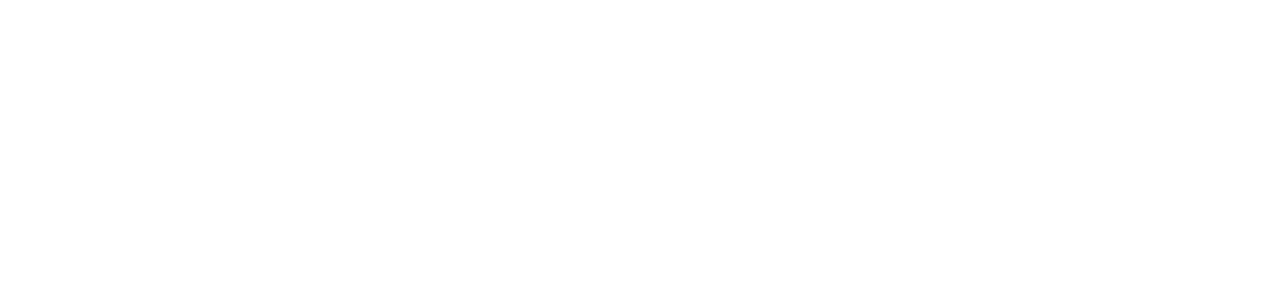
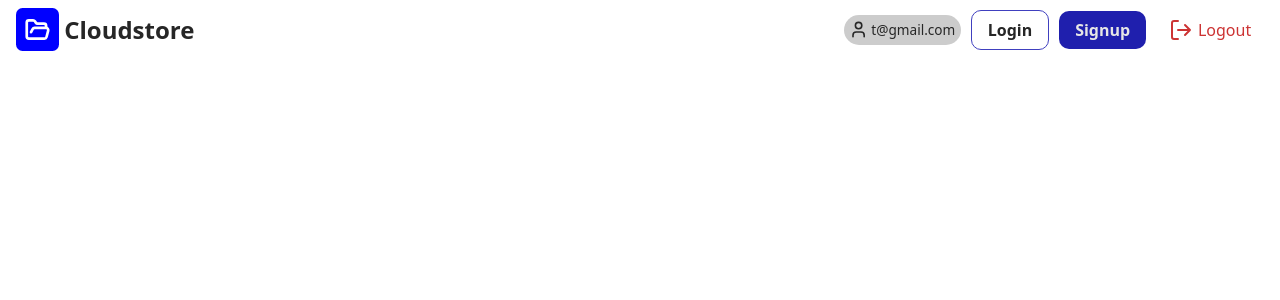
Before and after one commit to SaleamlakH/file-uploader, a React (Vite) app in the folder client/: page / in a window 1280 px wide. Shown: the top 300 px of the page. Built offline with nearby package versions, Linux system fonts and the light colour scheme.

Commit message:
feat(navbar): add navigation bar

```diff
--- a/client/src/App.tsx
+++ b/client/src/App.tsx
@@ -1,5 +1,11 @@
+import Navbar from './layout/navbar/Navbar';
+
 function App() {
-  return <div></div>;
+  return (
+    <>
+      <Navbar />
+    </>
+  );
 }
 
 export default App;
--- a/client/src/components/Icons.tsx
+++ b/client/src/components/Icons.tsx
@@ -113,7 +113,7 @@
 
 export const User = () => {
   return (
-    <svg xmlns="http://www.w3.org/2000/svg" width="200" height="200" viewBox="0 0 24 24">
+    <svg xmlns="http://www.w3.org/2000/svg" width="24" height="24" viewBox="0 0 24 24">
       <g
         fill="none"
         stroke="currentColor"
--- a/client/src/index.css
+++ b/client/src/index.css
@@ -0,0 +1,16 @@
+*,
+*::before,
+*::after {
+  box-sizing: border-box;
+}
+
+body {
+  margin: 0;
+  /* prettier-ignore */
+  font-family: system-ui, -apple-system, BlinkMacSystemFont, 'Segoe UI', Roboto, Oxygen, Ubuntu, Cantarell, 'Open Sans', 'Helvetica Neue', sans-serif;
+}
+
+a {
+  text-decoration: none;
+  color: inherit;
+}
--- /dev/null
+++ b/client/src/layout/navbar/Navbar.tsx
@@ -0,0 +1,35 @@
+import logoSvg from '../../assets/logo.svg';
+import { Logout as LogoutIcon, User as UserIcon } from '../../components/Icons';
+import style from './navbar.module.css';
+
+function Navbar() {
+  return (
+    <nav className={style.navbar}>
+      <a href="#" className={style.brand}>
+        <img src={logoSvg} alt="logo" />
+        <span>Cloudstore</span>
+      </a>
+
+      <div className={style.rightNav}>
+        <div className={style.user}>
+          <UserIcon />
+          t@gmail.com
+        </div>
+        <div className={style.links}>
+          <a href="#" className={style.login}>
+            Login
+          </a>
+          <a href="#" className={style.signup}>
+            Signup
+          </a>
+          <a href="#" className={style.logout}>
+            <LogoutIcon />
+            Logout
+          </a>
+        </div>
+      </div>
+    </nav>
+  );
+}
+
+export default Navbar;
--- /dev/null
+++ b/client/src/layout/navbar/navbar.module.css
@@ -0,0 +1,85 @@
+.navbar {
+  display: flex;
+  justify-content: space-between;
+  padding: 0.5em 1em;
+  color: hsl(0 0 15);
+}
+
+.brand {
+  display: flex;
+  align-items: center;
+  gap: 5px;
+  font-size: 1.5rem;
+  font-weight: 600;
+}
+
+.brand img {
+  height: 1.8em;
+}
+
+.rightNav {
+  display: flex;
+  align-items: center;
+  gap: 10px;
+}
+
+.user {
+  background-color: hsl(0 0 80);
+  padding: 0.4em;
+  border-radius: 5em;
+  display: flex;
+  align-items: center;
+  gap: 3px;
+  font-size: 0.85em;
+}
+
+.user svg {
+  width: 1.2rem;
+  height: 1.2rem;
+}
+
+.links {
+  font-size: 1rem;
+  display: flex;
+  align-items: center;
+  gap: 10px;
+}
+
+.login {
+  border: 1px solid hsl(240 50 50);
+  border-radius: 10px;
+  padding: 0.5em 1em;
+  font-weight: 700;
+}
+
+.login:hover,
+.login:focus {
+  background-color: hsl(0 0 85);
+}
+
+.signup {
+  background-color: hsl(240 70 40);
+  border-radius: 10px;
+  padding: 0.5em 1em;
+  color: hsl(0 0 90);
+  font-weight: 700;
+}
+
+.signup:hover,
+.signup:focus {
+  background-color: hsl(240 70 25);
+}
+
+.logout {
+  display: flex;
+  align-items: center;
+  gap: 5px;
+  color: hsl(0 60 50);
+  padding: 0.4em 0.8em;
+  border-radius: 10px;
+}
+
+.logout:hover,
+.logout:focus {
+  background-color: hsl(0 0 85);
+}
```
Also changed, not shown: client/src/main.tsx (+5 -5 lines), client/src/assets/logo.svg (added).
